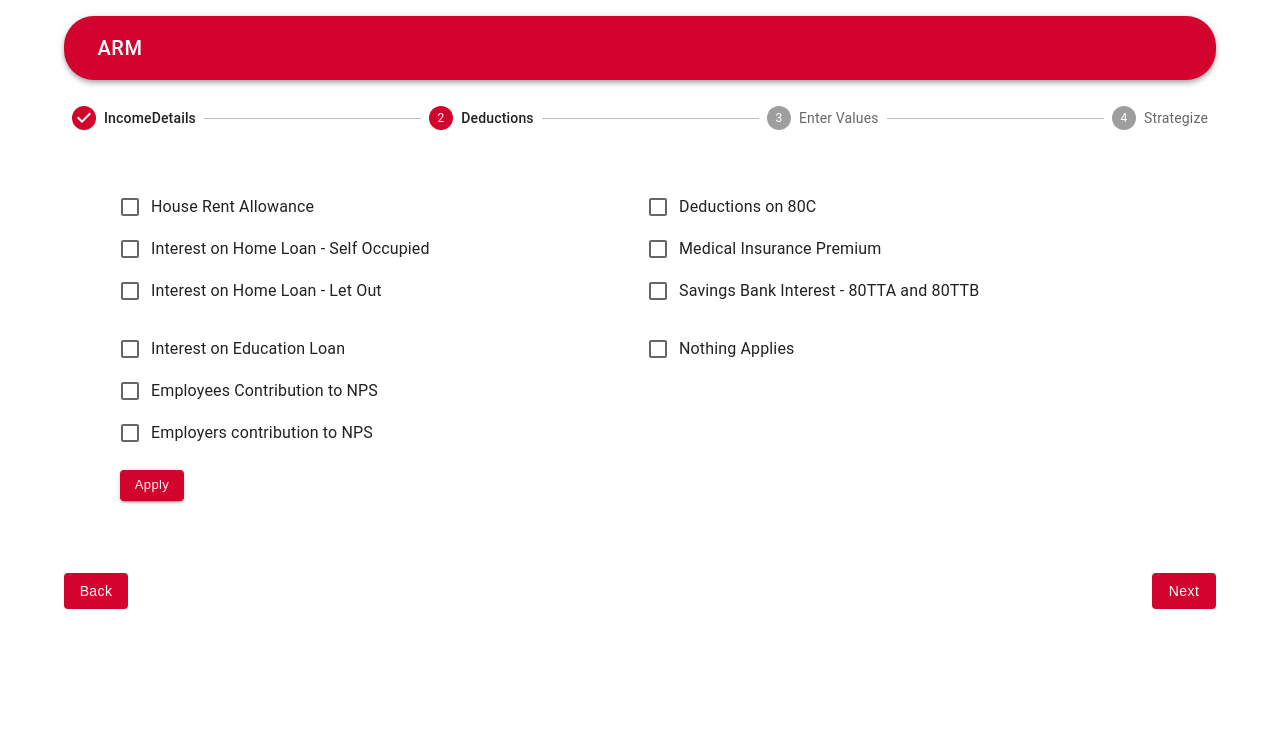
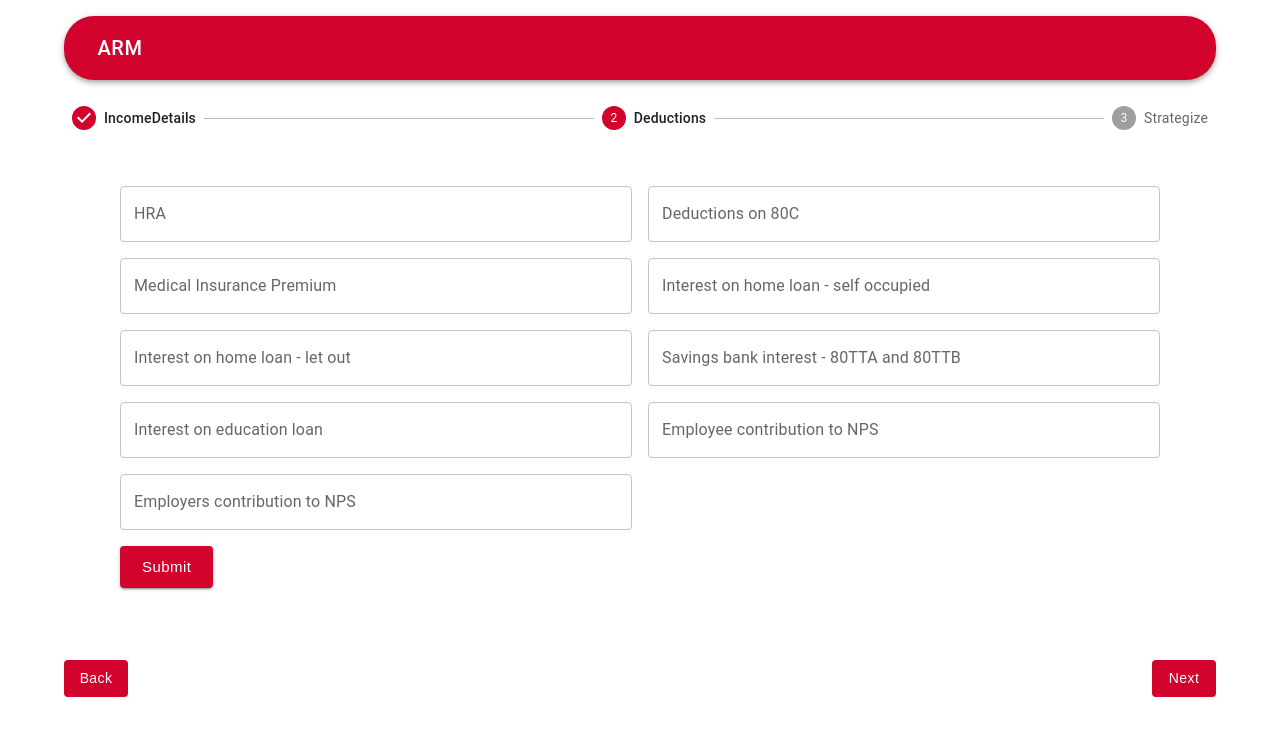
Before and after one commit to Saipraneeth1001/arm-frontend, a React (Create React App) app: page / in a window 1280 px wide. Both pictures are taken after a click on the button "Next". Shown: the top 736 px of the page. Built offline with nearby package versions, Linux system fonts and the light colour scheme.

Commit message:
added incomeslice
refactored the steps, removed the checkboxes and enabled the values form directly

axios is added as dependency

```diff
--- a/src/components/Analysis.js
+++ b/src/components/Analysis.js
@@ -5,6 +5,7 @@ import TextField from '@mui/material/TextField';
 import Grid from '@mui/material/Grid';
 import Button from '@mui/material/Button';
 import { Typography } from '@mui/material';
+import axios from 'axios';
 
 const Analysis = () => {
 
@@ -19,11 +20,66 @@ const Analysis = () => {
     const savingsBankInterest = useSelector(state => state.deductions.savingsBankInterest);
     const nothingApplies = useSelector(state => state.deductions.nothingApplies);
 
+    const salaryIncome = useSelector(state => state.income.salaryIncome);
+    const investments = useSelector(state => state.income.investments);
+    const incomeFromBank = useSelector(state => state.income.incomeFromBank);
+
+    const handleSubmit = () => {
+
+        const income = {
+            salaryIncome,
+            investments,
+            incomeFromBank
+        }
+
+        const deductions = {
+            hra, homeLoanSelfOccupied, homeLoanLetOut, educationLoan, employeeNPS, employerNPS,
+                section80C, medicalInsurancePremium, savingsBankInterest, nothingApplies
+        }
+
+        // axios.post(``,{
+        //     headers: {
+        //         'Content-Type':'applicaton/json'
+        //     },
+        //     data: {
+        //         income: income,
+        //         deductions: deductions
+        //     }
+        // })
+        // .then((res) => {
+        //     console.log(res);
+        // })
+    }
+
     return (
         <Box sx={{ flexGrow: 1, margin: 2, padding: 5 }}>
         <Grid container spacing={2}>
             <Grid item xs={12} md={6}>
-                <Typography>Hello Sai, Welcome</Typography>
+                {/* <Typography>
+                    Salary Income: {salaryIncome}
+                </Typography>
+                <Typography>
+                    Investments: {investments}
+                </Typography>
+                <Typography>
+                    incomeFromBank: {incomeFromBank}
+                </Typography> */}
+                <Button
+                    onClick={handleSubmit}
+                    variant='contained'
+                    size='large'
+                        sx={{
+                            color: 'white',
+                            font: 'bold',
+                            backgroundColor: '#D2042D',
+                            ":hover": {
+                                bgcolor: '#D2042D',
+                                color: "white"
+                            },
+                            textTransform: 'none',
+                            fontFamily: 'arial'
+                        }}
+                    >Generate the strategy</Button>
             </Grid>
         </Grid>
     </Box>
--- a/src/components/DeductionsValues.js
+++ b/src/components/DeductionsValues.js
@@ -5,15 +5,28 @@ import TextField from '@mui/material/TextField';
 import Grid from '@mui/material/Grid';
 import Button from '@mui/material/Button';
 import { useSelector, useDispatch } from 'react-redux'
+import { update_deductions } from '../slice/deductionsSlice';
 
 
 export default function DeductionsValuesForm() {
 
+    let dispatch = useDispatch();
 
-
+    const [hra, setHRA] = useState("");
+    const [homeLoanSelfOccupied, setHomeLoanSelfOccupied] = useState("");
+    const [homeLoanLetOut, setHomeLoanLetout] = useState("");
+    const [educationLoan, setEducationLoan] = useState("");
+    const [employeeNPS, setEmployeeNPS] = useState("");
+    const [employerNPS, setEmployerNPS] = useState("");
+    const [section80C, setSection80C] = useState("");
+    const [medicalInsurancePremium, setMedicalInsurancePremium] = useState("");
+    const [savingsBankInterest, setSavingsBankInterest] = useState("");
+    const [nothingApplies, setNothingApplies] = useState("");
 
     function handleSubmit() {
+        dispatch(update_deductions({
 
+        }))
     }
 
     return (
@@ -22,50 +35,68 @@ export default function DeductionsValuesForm() {
                 <Grid item xs={12} md={6}>
                     <TextField sx={{ width: '100%' }}
                     id="outlined-basic" label="HRA" variant="outlined"
-
+                    value={hra}
+                    onChange={(e) => setHRA(e.target.value)}
                      />
                 </Grid>
                 <Grid item xs={12} md={6}>
                     <TextField sx={{ width: '100%' }}
                      id="outlined-basic" label="Deductions on 80C" variant="outlined"
+                    value={section80C}
+                     onChange={(e) => setSection80C(e.target.value)}
                      />
                 </Grid>
                 <Grid item xs={12} md={6}>
                     <TextField sx={{ width: '100%' }}
                     id="outlined-basic" label="Medical Insurance Premium" variant="outlined"
+                    value={medicalInsurancePremium}
+                    onChange={(e) => setMedicalInsurancePremium(e.target.value)}
+
                     />
                 </Grid>
                 <Grid item xs={12} md={6}>
                     <TextField sx={{ width: '100%' }}
                     id="outlined-basic" label="Interest on home loan - self occupied" variant="outlined"
+                    value={homeLoanSelfOccupied}
+                    onChange={(e) => setHomeLoanSelfOccupied(e.target.value)}
                     />
                 </Grid>
                 <Grid item xs={12} md={6}>
                     <TextField sx={{ width: '100%' }}
                     id="outlined-basic" label="Interest on home loan - let out" variant="outlined"
+                    value={homeLoanLetOut}
+                    onChange={(e) => setHomeLoanLetout(e.target.value)}
                     />
                 </Grid>
                 <Grid item xs={12} md={6}>
                     <TextField sx={{ width: '100%' }}
                     id="outlined-basic" label="Savings bank interest - 80TTA and 80TTB" variant="outlined"
+                    value={savingsBankInterest}
+                    onChange={(e) => setSavingsBankInterest(e.target.value)}
                     />
                 </Grid>
                 <Grid item xs={12} md={6}>
                     <TextField sx={{ width: '100%' }}
                     id="outlined-basic" label="Interest on education loan" variant="outlined"
+                    value={educationLoan}
+                    onChange={(e) => setEducationLoan(e.target.value)}
                     />
                 </Grid>
                 <Grid item xs={12} md={6}>
                     <TextField sx={{ width: '100%' }}
                     id="outlined-basic" label="Employee contribution to NPS" variant="outlined"
+                    value={employeeNPS}
+                    onChange={(e) => setEmployeeNPS(e.target.value)}
                     />
                 </Grid>
                 <Grid item xs={12} md={6}>
                     <TextField sx={{ width: '100%' }}
                     id="outlined-basic" label="Employers contribution to NPS" variant="outlined"
+                    value={employerNPS}
+                    onChange={(e) => setEmployerNPS(e.target.value)}
                     />
                 </Grid>
-                {/* <Grid item xs={12} md={8}>
+                <Grid item xs={12} md={8}>
                     <Button
                     onClick={handleSubmit}
                     variant='contained'
@@ -82,7 +113,7 @@ export default function DeductionsValuesForm() {
                             fontFamily: 'arial'
                         }}
                     >Submit</Button>
-                </Grid> */}
+                </Grid>
             </Grid>
         </Box>
 
--- a/src/components/IncomeForm.js
+++ b/src/components/IncomeForm.js
@@ -4,6 +4,8 @@ import Box from '@mui/material/Box';
 import TextField from '@mui/material/TextField';
 import Grid from '@mui/material/Grid';
 import Button from '@mui/material/Button';
+import { useDispatch } from 'react-redux';
+import { update_income } from '../slice/incomeSlice';
 
 
 export default function IncomeForm() {
@@ -11,10 +13,17 @@ export default function IncomeForm() {
     const [incomeFromBank, setIncomeFromBank] = useState("");
     const [investments, setInvestments] = useState("");
 
+    let dispatch = useDispatch();
+
     function handleSubmit() {
-        console.log("salaryIncome:" , salaryIncome);
-        console.log("incomeFromBank", incomeFromBank);
-        console.log("investments", investments);
+        dispatch(update_income({
+            salaryIncome,
+            investments,
+            incomeFromBank,
+        }));
+        setSalaryIncome("");
+        setIncomeFromBank("");
+        setInvestments("");
     }
 
     return (
@@ -40,7 +49,7 @@ export default function IncomeForm() {
                     onChange={(e) => setInvestments(e.target.value)}
                     />
                 </Grid>
-                {/* <Grid item xs={12} md={8}>
+                <Grid item xs={12} md={8}>
                     <Button
                     onClick={handleSubmit}
                     variant='contained'
@@ -57,7 +66,7 @@ export default function IncomeForm() {
                             fontFamily: 'arial'
                         }}
                     >Submit</Button>
-                </Grid> */}
+                </Grid>
             </Grid>
         </Box>
 
--- a/src/components/Stepper.js
+++ b/src/components/Stepper.js
@@ -13,7 +13,7 @@ import DeductionsCheckBox from './DeductionsCheckBox';
 import DeductionsValuesForm from './DeductionsValues';
 import Analysis from './Analysis';
 
-const steps = ['IncomeDetails', 'Deductions', 'Enter Values', 'Strategize'];
+const steps = ['IncomeDetails', 'Deductions', 'Strategize'];
 
 export default function IncomeStepper() {
   const [activeStep, setActiveStep] = React.useState(0);
@@ -35,15 +35,14 @@ export default function IncomeStepper() {
       return <IncomeForm />;
     if (activeStep === 1) {
       console.log("two");
-      return <DeductionsCheckBox />
+      return <DeductionsValuesForm />
+
     }
     if (activeStep === 2) {
       console.log("three");
-      return <DeductionsValuesForm />
+      return <Analysis />
     }
-    if (activeStep === 3) {
-       return <Analysis />
-    }
+
   }
 
   const theme = createTheme({
--- a/src/slice/deductionsSlice.js
+++ b/src/slice/deductionsSlice.js
@@ -1,4 +1,3 @@
-import { getInputUtilityClass } from '@mui/material';
 import { createSlice } from '@reduxjs/toolkit'
 
 const initialState = {
--- /dev/null
+++ b/src/slice/incomeSlice.js
@@ -0,0 +1,29 @@
+import { createSlice } from '@reduxjs/toolkit'
+
+const initialState = {
+    salaryIncome: 0,
+    investments: 0,
+    incomeFromBank: 0
+
+}
+
+export const counterSlice = createSlice({
+    name: 'income',
+    initialState,
+    reducers: {
+        update_income: (state, action) => {
+            return {
+                ...state,
+                salaryIncome: action.payload.salaryIncome,
+                investments: action.payload.investments,
+                incomeFromBank: action.payload.incomeFromBank
+            }
+        }
+
+    },
+})
+
+// Action creators are generated for each case reducer function
+export const { update_income } = counterSlice.actions
+
+export default counterSlice.reducer
--- a/src/store.js
+++ b/src/store.js
@@ -1,8 +1,10 @@
 import { configureStore } from '@reduxjs/toolkit'
 import deductionsReducer from './slice/deductionsSlice';
+import incomeReducer from './slice/incomeSlice';
 
 export const store = configureStore({
   reducer: {
     deductions: deductionsReducer,
+    income: incomeReducer,
   },
 })
```
